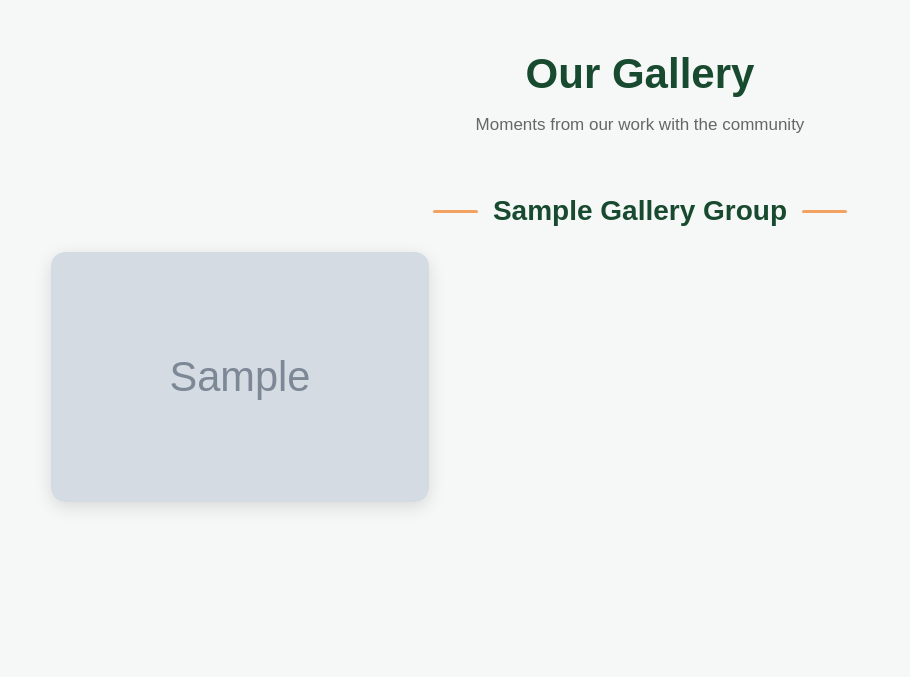
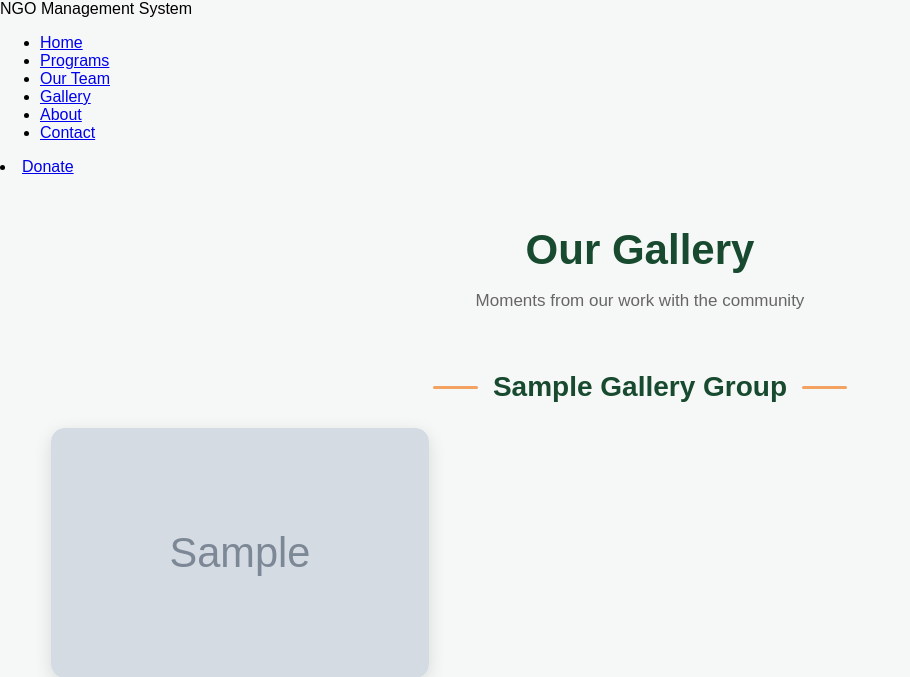
Before and after one commit to Vishal9610/BrightFutureNGO, a Flask app: template templates/gallery.html in a window 1280 px wide. Shown: the top 677 px of the page, without its empty margins (0-910 px from the left). Run offline with Flask 3, Linux system fonts and the light colour scheme; the template is opened without the code that fills it: most values are stand-ins (such as "Sample title", 1, 10 or a date in 2020); grey boxes marked "Sample" are stand-in pictures.

Commit message:
Update website

```diff
--- a/templates/about_details.html
+++ b/templates/about_details.html
@@ -22,11 +22,15 @@
         <li><a href="/team">Our Team</a></li>
         <li><a href="/gallery">Gallery</a></li>
 
-        <li><a href="/donate">Donate</a></li>
         <li><a href="/about">About</a></li>
 
         <li><a href="/contact">Contact</a></li>
       </ul>
+      <li>
+        <a id="donate" href="/donate" onclick="trackClick('Home', 'Donate')"
+          >Donate</a
+        >
+      </li>
     </nav>
 
     <!-- Main Section -->
--- a/templates/contact.html
+++ b/templates/contact.html
@@ -18,11 +18,15 @@
         <li><a href="/team">Our Team</a></li>
         <li><a href="/gallery">Gallery</a></li>
 
-        <li><a href="/donate">Donate</a></li>
         <li><a href="/about">About</a></li>
 
         <li><a href="/contact">Contact</a></li>
       </ul>
+      <li>
+        <a id="donate" href="/donate" onclick="trackClick('Home', 'Donate')"
+          >Donate</a
+        >
+      </li>
     </nav>
 
     <!-- Contact -->
--- a/templates/donate.html
+++ b/templates/donate.html
@@ -15,11 +15,15 @@
         <li><a href="/team">Our Team</a></li>
         <li><a href="/gallery">Gallery</a></li>
 
-        <li><a href="/donate">Donate</a></li>
         <li><a href="/about">About</a></li>
 
         <li><a href="/contact">Contact</a></li>
       </ul>
+      <li>
+        <a id="donate" href="/donate" onclick="trackClick('Home', 'Donate')"
+          >Donate</a
+        >
+      </li>
     </nav>
     <!-- Donate Section -->
 
--- a/templates/gallery.html
+++ b/templates/gallery.html
@@ -142,6 +142,27 @@
   </head>
 
   <body>
+    <nav>
+      <div class="logo">NGO Management System</div>
+
+      <ul>
+        <li><a href="/">Home</a></li>
+
+        <li><a href="/programs">Programs</a></li>
+        <li><a href="/team">Our Team</a></li>
+        <li><a href="/gallery">Gallery</a></li>
+
+        <li><a href="/about">About</a></li>
+
+        <li><a href="/contact">Contact</a></li>
+      </ul>
+      <li>
+        <a id="donate" href="/donate" onclick="trackClick('Home', 'Donate')"
+          >Donate</a
+        >
+      </li>
+    </nav>
+
     <div class="gallery-page">
       <!-- MAIN HEADER -->
 
--- a/templates/learn_more.html
+++ b/templates/learn_more.html
@@ -25,11 +25,15 @@
         <li><a href="/team">Our Team</a></li>
         <li><a href="/gallery">Gallery</a></li>
 
-        <li><a href="/donate">Donate</a></li>
         <li><a href="/about">About</a></li>
 
         <li><a href="/contact">Contact</a></li>
       </ul>
+      <li>
+        <a id="donate" href="/donate" onclick="trackClick('Home', 'Donate')"
+          >Donate</a
+        >
+      </li>
     </nav>
 
     <!-- Hero -->
```
Also changed, not shown: static/css/style.css (+7 -3 lines), templates/about.html (+5 -2 lines), templates/index.html (+6 -6 lines), templates/programs.html (+5 -3 lines), templates/team.html (+6 -1 lines).
